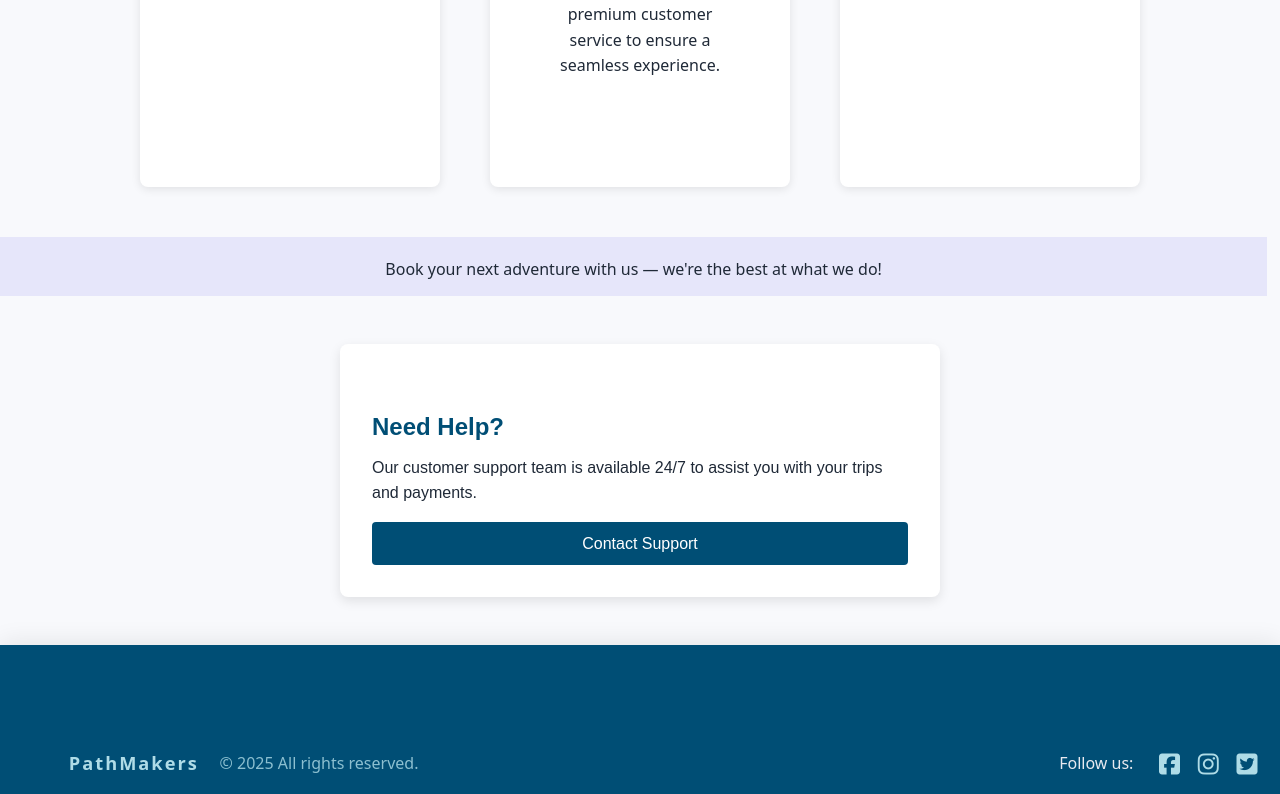
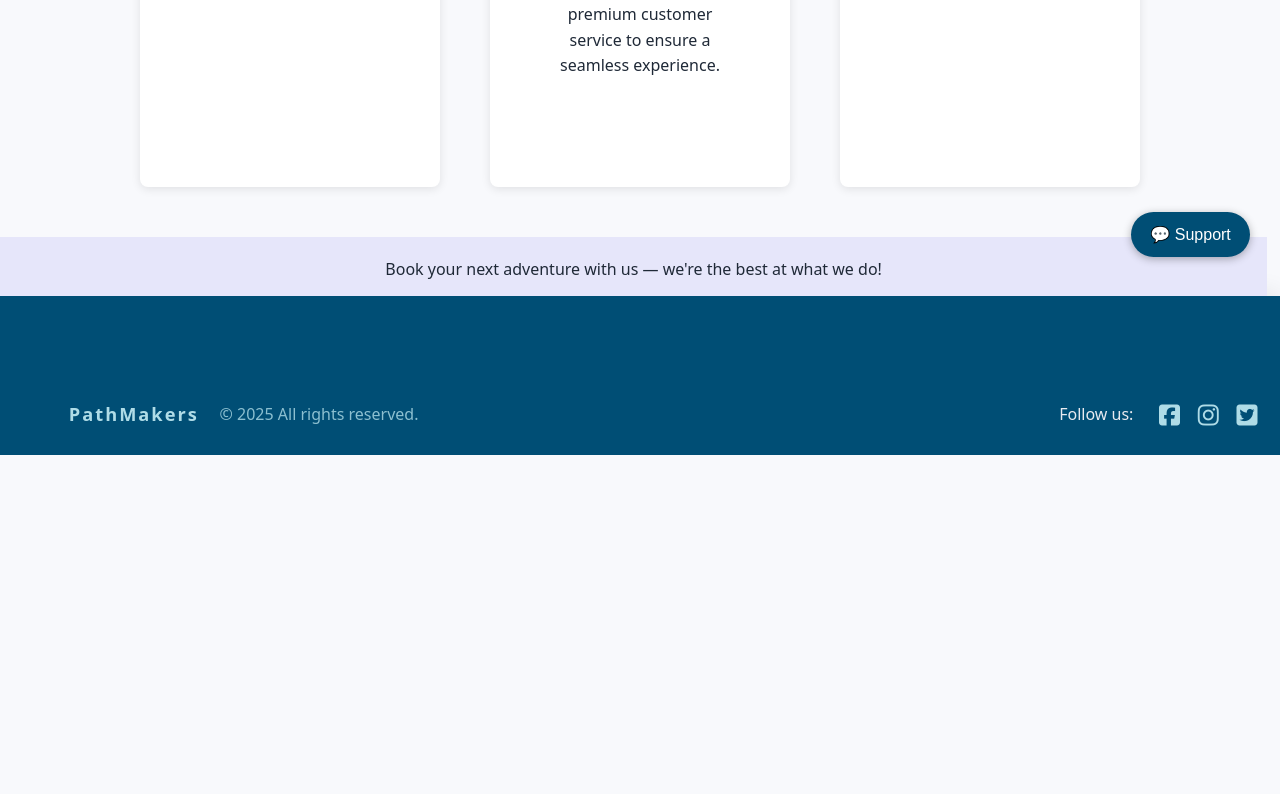
Before and after one commit to sadeheden/Pathmakers-web-app-, a React (Vite) app in the folder Site/client/: page /about in a window 1280 px wide. Shown: the part 513-1307 px from the top of the page. After the commit the page ends 968 px from the top, so only its background shows below. Built offline with nearby package versions, Linux system fonts and the light colour scheme.

Commit message:
help box

```diff
--- a/Site/client/src/pages/AboutPage.jsx
+++ b/Site/client/src/pages/AboutPage.jsx
@@ -26,11 +26,12 @@ const AboutPage = () => {
       <div className="cta">
         <p>Book your next adventure with us — we're the best at what we do!</p>
       </div>
-      <section className="customer-support">
-  <h2>Need Help?</h2>
-  <p>Our customer support team is available 24/7 to assist you with your trips and payments.</p>
-  <button onClick={() => navigate('/support')}>Contact Support</button>
-</section>
+   <button
+  className="floating-support-btn"
+  onClick={() => navigate('/support')}
+>
+  💬 Support
+</button>
     </div>
 
   );
--- a/Site/client/src/pages/AuthForm.jsx
+++ b/Site/client/src/pages/AuthForm.jsx
@@ -225,6 +225,12 @@ const AuthForm = ({ isLogin }) => {
                     </p>
                 )}
             </form>
+            <button
+  className="floating-support-btn"
+  onClick={() => navigate('/support')}
+>
+  💬 Support
+</button>
         </div>
     );
 };
--- a/Site/client/src/pages/DownloadApp.jsx
+++ b/Site/client/src/pages/DownloadApp.jsx
@@ -36,6 +36,12 @@ const DownloadApp = () => {
                     </button>
                 </div>
             </div>
+            <button
+  className="floating-support-btn"
+  onClick={() => navigate('/support')}
+>
+  💬 Support
+</button>
         </div>
     );
 };
--- a/Site/client/src/pages/HomePage.jsx
+++ b/Site/client/src/pages/HomePage.jsx
@@ -27,6 +27,12 @@ export default function HomePage() {
             </button>
           </div>
         </div>
+        <button
+  className="floating-support-btn"
+  onClick={() => navigate('/support')}
+>
+  💬 Support
+</button>
       </div>
     </div>
   );
--- a/Site/client/src/pages/PersonalArea.jsx
+++ b/Site/client/src/pages/PersonalArea.jsx
@@ -413,6 +413,12 @@ const PersonalArea = () => {
                     </>
                 )}
             </div>
+            <button
+  className="floating-support-btn"
+  onClick={() => navigate('/support')}
+>
+  💬 Support
+</button>
         </div>
     );
 };
--- a/Site/client/src/pages/RealChat.jsx
+++ b/Site/client/src/pages/RealChat.jsx
@@ -124,6 +124,13 @@ AI TRIPER — your travel sidekick that plans your trip, suggests cool spots, an
           <RingLoader color="#6633cc" size={60} />
         </div>
       )}
+      <button
+  className="floating-support-btn"
+  onClick={() => navigate('/support')}
+>
+  💬 Support
+</button>
     </div>
   );
+
 }
--- a/Site/client/src/pages/Video.jsx
+++ b/Site/client/src/pages/Video.jsx
@@ -39,6 +39,12 @@ const VideoExplanation = () => {
                     </button>
                 </div>
             </div>
+            <button
+  className="floating-support-btn"
+  onClick={() => navigate('/support')}
+>
+  💬 Support
+</button>
         </div>
     );
 };
```
